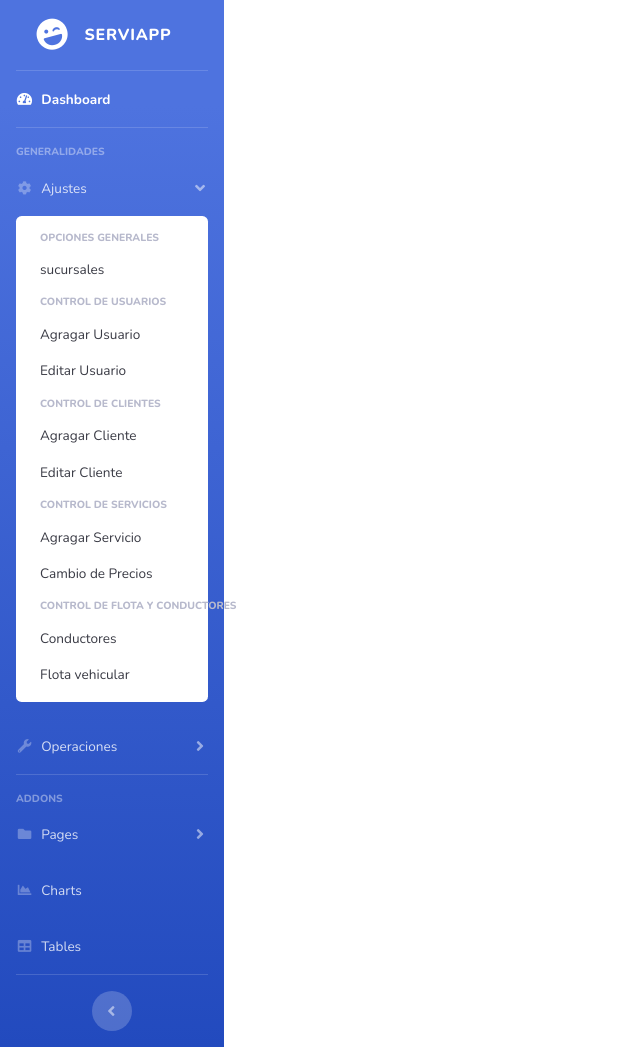
After one commit to carlosponce1234/serviapp, a PHP site: page /php/vistas/dashboard.php in a window 1280 px wide, after a click on "Ajustes". The commit adds this page. Shown: the whole page, without its empty margins (0-640 px from the left). Run offline with PHP 8.4, Linux system fonts and the light colour scheme; the visitor is signed in with stand-in values (Sample User, id 1).

Commit message:
dashboard

```diff
--- /dev/null
+++ b/php/vistas/dashboard.php
@@ -0,0 +1,194 @@
+<?php
+
+require '../conf/concxion.php';
+
+session_start();
+
+if (!isset($_SESSION["id_usuario"])) {
+	header("Location: ../../index.php");
+}elseif ($_SESSION['tipo_usuario'] != 1) {
+	header("Location: ../../index.php");
+}
+
+ ?>
+
+ <!DOCTYPE html>
+<html lang="es">
+
+<head>
+
+  <meta charset="utf-8">
+  <meta http-equiv="X-UA-Compatible" content="IE=edge">
+  <meta name="viewport" content="width=device-width, initial-scale=1, shrink-to-fit=no">
+  <meta name="description" content="">
+  <meta name="author" content="">
+
+  <title>Serviapp - Dashboard</title>
+
+  <!-- Custom fonts for this template-->
+  <link href="../../PLANTILLA/vendor/fontawesome-free/css/all.min.css" rel="stylesheet" type="text/css">
+  <link href="https://fonts.googleapis.com/css?family=Nunito:200,200i,300,300i,400,400i,600,600i,700,700i,800,800i,900,900i" rel="stylesheet">
+
+  <!-- Custom styles for this template-->
+  <link href="../../PLANTILLA/css/sb-admin-2.min.css" rel="stylesheet">
+
+</head>
+
+<body id="page-top">
+ <!-- Page Wrapper -->
+  <div id="wrapper">
+	<!-- Sidebar -->
+    <ul class="navbar-nav bg-gradient-primary sidebar sidebar-dark accordion" id="accordionSidebar">
+
+      <!-- Sidebar - Brand -->
+      <a class="sidebar-brand d-flex align-items-center justify-content-center" href="home.php">
+        <div class="sidebar-brand-icon rotate-n-15">
+          <i class="fas fa-laugh-wink"></i>
+        </div>
+        <div class="sidebar-brand-text mx-3">Serviapp</div>
+      </a>
+
+      <!-- Divider -->
+      <hr class="sidebar-divider my-0">
+
+      <!-- Nav Item - Dashboard -->
+      <li class="nav-item active">
+        <a class="nav-link" href="#" id="dashboard">
+          <i class="fas fa-fw fa-tachometer-alt"></i>
+          <span>Dashboard</span></a>
+      </li>
+      <!-- Divider -->
+      <hr class="sidebar-divider">
+      <!-- Heading -->
+      <div class="sidebar-heading">
+        Generalidades
+      </div>
+      <!-- Nav Item - Pages Collapse Menu -->
+      <li class="nav-item">
+        <a class="nav-link collapsed" href="#" data-toggle="collapse" data-target="#collapseTwo" aria-expanded="true" aria-controls="collapseTwo">
+          <i class="fas fa-fw fa-cog"></i>
+          <span>Ajustes</span>
+        </a>
+        <div id="collapseTwo" class="collapse" aria-labelledby="headingTwo" data-parent="#accordionSidebar">
+          <div class="bg-white py-2 collapse-inner rounded">
+          	<h6 class="collapse-header">Opciones generales</h6>
+            <a class="collapse-item" id="sucursal" href="#">sucursales</a>
+            <h6 class="collapse-header">Control de usuarios</h6>
+            <a class="collapse-item" id="addusuario" href="#">Agragar Usuario</a>
+            <a class="collapse-item" id="editusuario" href="#">Editar Usuario</a>
+            <h6 class="collapse-header">Control de clientes</h6>
+            <a class="collapse-item" id="addcliente" href="#">Agragar Cliente</a>
+            <a class="collapse-item" id="editcliente" href="#">Editar Cliente</a>
+            <h6 class="collapse-header">Control de servicios</h6>
+            <a class="collapse-item" id="addservicio" href="#">Agragar Servicio</a>
+            <a class="collapse-item" id="editservicio" href="#">Cambio de Precios </a>
+            <h6 class="collapse-header">Control de flota y conductores</h6>
+            <a class="collapse-item" id="conductores" href="#">Conductores</a>
+            <a class="collapse-item" id="vehiculos" href="#">Flota vehicular</a>
+          </div>
+        </div>
+      </li>
+      <!-- Nav Item - Utilities Collapse Menu -->
+      <li class="nav-item">
+        <a class="nav-link collapsed" href="#" data-toggle="collapse" data-target="#collapseUtilities" aria-expanded="true" aria-controls="collapseUtilities">
+          <i class="fas fa-fw fa-wrench"></i>
+          <span>Operaciones</span>
+        </a>
+        <div id="collapseUtilities" class="collapse" aria-labelledby="headingUtilities" data-parent="#accordionSidebar">
+          <div class="bg-white py-2 collapse-inner rounded">
+            <h6 class="collapse-header">operaciones Ventas</h6>
+            <a class="collapse-item" href="#">Pre-Factura</a>
+            <a class="collapse-item" href="#">Anulaciones</a>
+            <a class="collapse-item" href="#">Caja</a>
+            <a class="collapse-item" href="#">Ordenes Trabajo</a>
+          </div>
+        </div>
+      </li>
+
+      <!-- Divider -->
+      <hr class="sidebar-divider">
+
+      <!-- Heading -->
+      <div class="sidebar-heading">
+        Addons
+      </div>
+
+      <!-- Nav Item - Pages Collapse Menu -->
+      <li class="nav-item">
+        <a class="nav-link collapsed" href="#" data-toggle="collapse" data-target="#collapsePages" aria-expanded="true" aria-controls="collapsePages">
+          <i class="fas fa-fw fa-folder"></i>
+          <span>Pages</span>
+        </a>
+        <div id="collapsePages" class="collapse" aria-labelledby="headingPages" data-parent="#accordionSidebar">
+          <div class="bg-white py-2 collapse-inner rounded">
+            <h6 class="collapse-header">Login Screens:</h6>
+            <a class="collapse-item" href="login.html">Login</a>
+            <a class="collapse-item" href="register.html">Register</a>
+            <a class="collapse-item" href="forgot-password.html">Forgot Password</a>
+            <div class="collapse-divider"></div>
+            <h6 class="collapse-header">Other Pages:</h6>
+            <a class="collapse-item" href="404.html">404 Page</a>
+            <a class="collapse-item" href="blank.html">Blank Page</a>
+          </div>
+        </div>
+      </li>
+
+      <!-- Nav Item - Charts -->
+      <li class="nav-item">
+        <a class="nav-link" href="charts.html">
+          <i class="fas fa-fw fa-chart-area"></i>
+          <span>Charts</span></a>
+      </li>
+
+      <!-- Nav Item - Tables -->
+      <li class="nav-item">
+        <a class="nav-link" href="tables.html">
+          <i class="fas fa-fw fa-table"></i>
+          <span>Tables</span></a>
+      </li>
+
+      <!-- Divider -->
+      <hr class="sidebar-divider d-none d-md-block">
+
+      <!-- Sidebar Toggler (Sidebar) -->
+      <div class="text-center d-none d-md-inline">
+        <button class="rounded-circle border-0" id="sidebarToggle"></button>
+      </div>
+
+    </ul>
+
+
+
+  </div>
+
+ <!-- Logout Modal-->
+  <div class="modal fade" id="logoutModal" tabindex="-1" role="dialog" aria-labelledby="exampleModalLabel" aria-hidden="true">
+    <div class="modal-dialog" role="document">
+      <div class="modal-content">
+        <div class="modal-header">
+          <h5 class="modal-title" id="exampleModalLabel">Ready to Leave?</h5>
+          <button class="close" type="button" data-dismiss="modal" aria-label="Close">
+            <span aria-hidden="true">×</span>
+          </button>
+        </div>
+        <div class="modal-body">Select "Logout" below if you are ready to end your current session.</div>
+        <div class="modal-footer">
+          <button class="btn btn-secondary" type="button" data-dismiss="modal">Cancel</button>
+          <a class="btn btn-primary" href="login.html">Logout</a>
+        </div>
+      </div>
+    </div>
+  </div>
+ <!-- Bootstrap core JavaScript-->
+  <script src="../../PLANTILLA/vendor/jquery/jquery.min.js"></script>
+  <script src="../../PLANTILLA/vendor/bootstrap/js/bootstrap.bundle.min.js"></script>
+
+  <!-- Core plugin JavaScript-->
+  <script src="../../PLANTILLA/vendor/jquery-easing/jquery.easing.min.js"></script>
+
+  <!-- Custom scripts for all pages-->
+  <script src="../../PLANTILLA/js/sb-admin-2.min.js"></script>
+
+</body>
+
+</html>
```
Also changed, not shown: php/vistas/home.php (+9 -0 lines).
